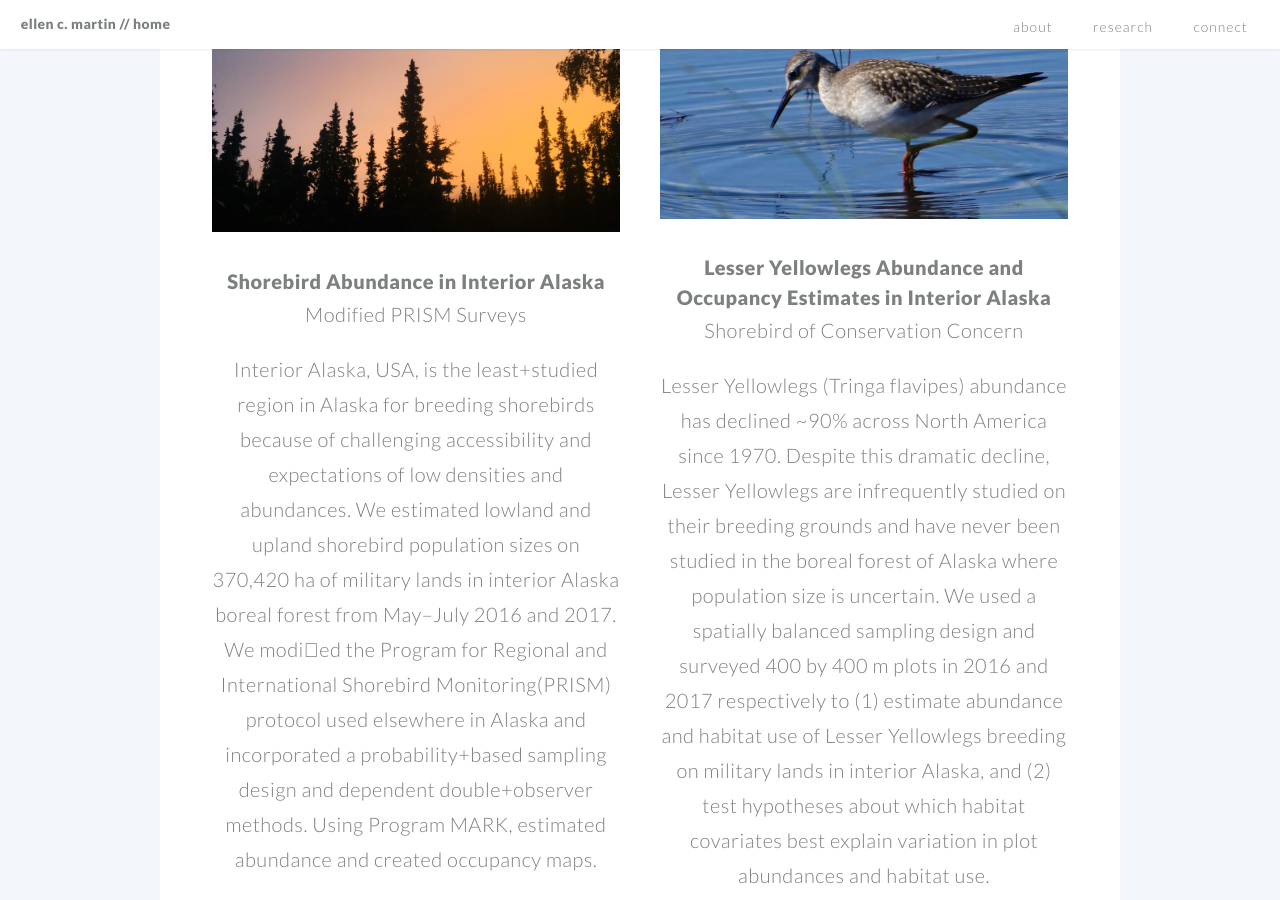
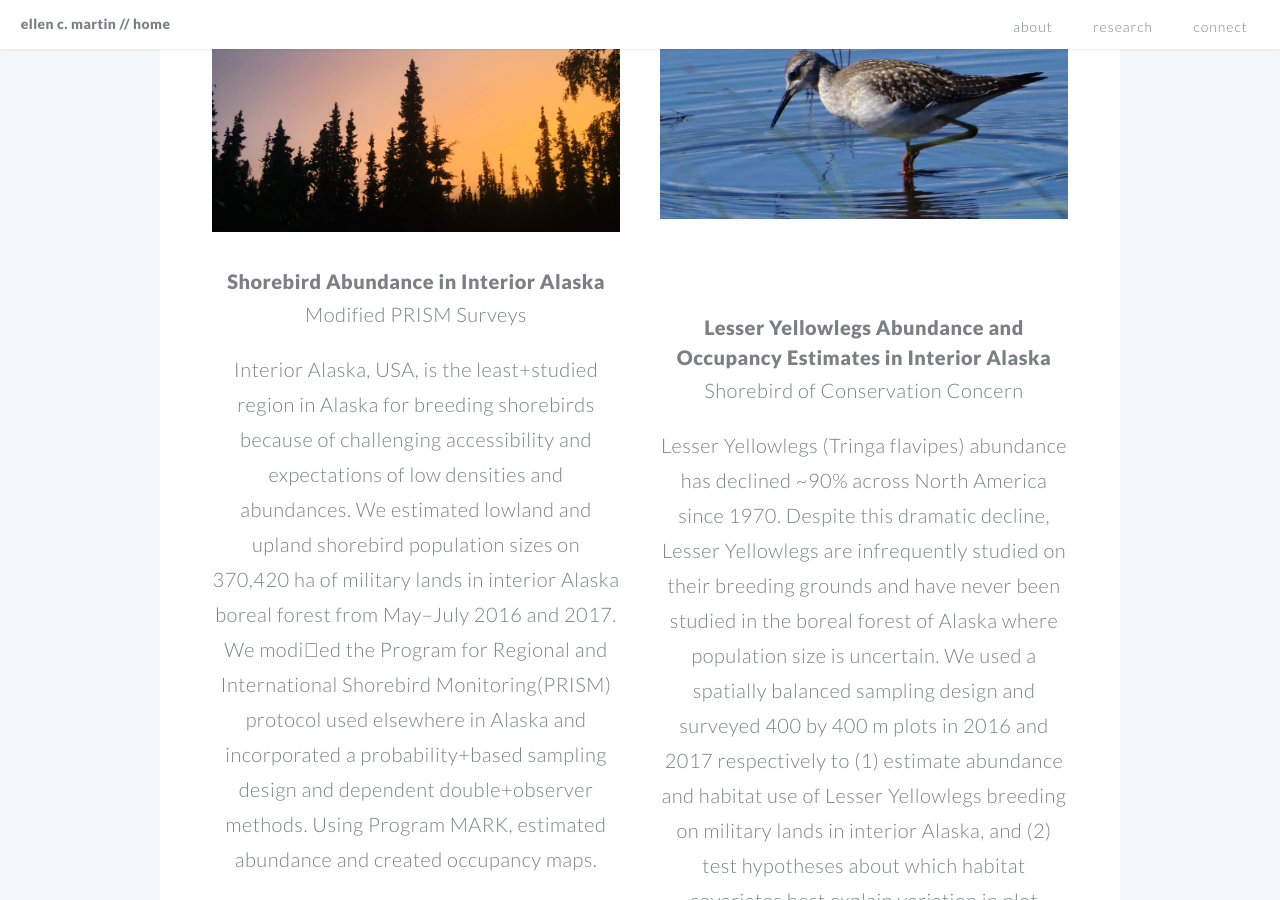
Before and after one commit to EllenCMartin/EllenCMartin.github.io, a Jekyll site: the page built from index.md, in a window 1280 px wide and 900 px high, scrolled down 4710 px. Built offline with Jekyll 4.4.1, drawn with Linux system fonts in a browser that asks for light colours.

```diff
--- a/_includes/ms2.html
+++ b/_includes/ms2.html
@@ -1,4 +1,4 @@
-<h1><a href="#">Lesser Yellowlegs Abundance and Occupancy Estimates in Interior Alaska</a></h1>
+<h1><br><br><a href="#">Lesser Yellowlegs Abundance and Occupancy Estimates in Interior Alaska</a></h1>
 <h2>Shorebird of Conservation Concern<h2>
 <p>Lesser Yellowlegs (Tringa flavipes) abundance has declined ~90% across North America since 1970.
 Despite this dramatic decline, Lesser Yellowlegs are infrequently studied on their breeding grounds
```
